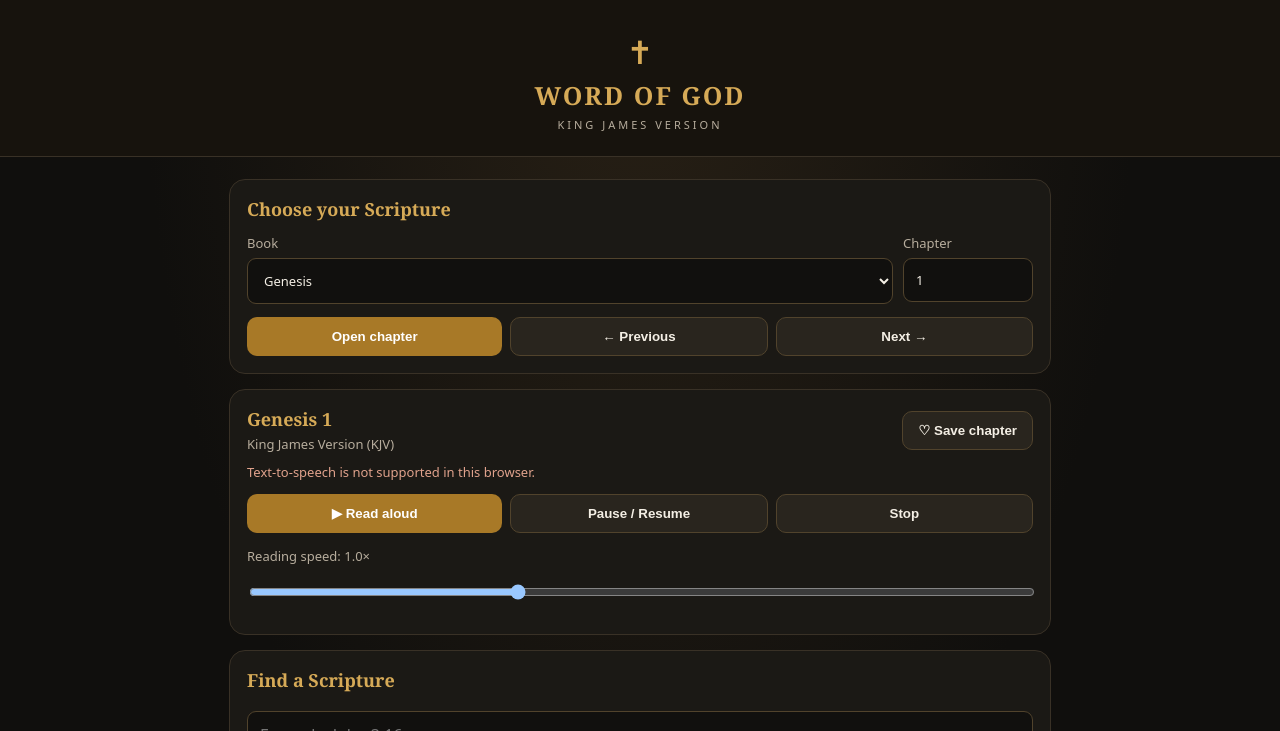
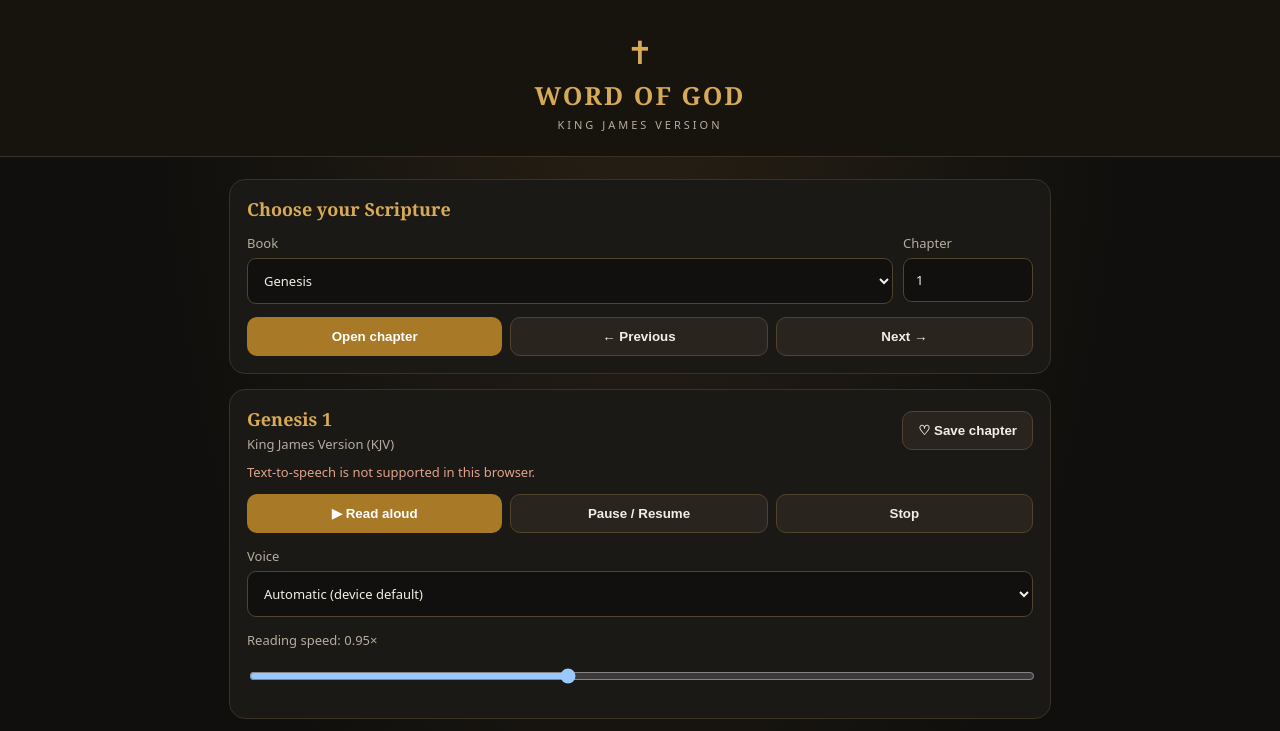
Before and after one commit to dingle217/word-of-god, a plain HTML site: page index.html in a window 1280 px wide. Both pictures are taken after a click on the button "▶ Read aloud". Shown: the top 731 px of the page. Drawn offline with Linux system fonts and the light colour scheme; no server answers.

Commit message:
Add files via upload

```diff
--- a/app.js
+++ b/app.js
@@ -1,12 +1,29 @@
 const books=['Genesis','Exodus','Leviticus','Numbers','Deuteronomy','Joshua','Judges','Ruth','1 Samuel','2 Samuel','1 Kings','2 Kings','1 Chronicles','2 Chronicles','Ezra','Nehemiah','Esther','Job','Psalms','Proverbs','Ecclesiastes','Song of Solomon','Isaiah','Jeremiah','Lamentations','Ezekiel','Daniel','Hosea','Joel','Amos','Obadiah','Jonah','Micah','Nahum','Habakkuk','Zephaniah','Haggai','Zechariah','Malachi','Matthew','Mark','Luke','John','Acts','Romans','1 Corinthians','2 Corinthians','Galatians','Ephesians','Philippians','Colossians','1 Thessalonians','2 Thessalonians','1 Timothy','2 Timothy','Titus','Philemon','Hebrews','James','1 Peter','2 Peter','1 John','2 John','3 John','Jude','Revelation'];
 const $=id=>document.getElementById(id),book=$('book'),chapter=$('chapter'),verses=$('verses'),status=$('status');
 books.forEach(b=>{let o=document.createElement('option');o.value=b;o.textContent=b;book.append(o)});
-let current=[],saved=[];try{saved=JSON.parse(localStorage.getItem('wg-saved')||'[]')}catch{}
+let current=[],saved=[],availableVoices=[];try{saved=JSON.parse(localStorage.getItem('wg-saved')||'[]')}catch{}
+const voiceSelect=$('voice');
+function loadVoices(){
+ if(!('speechSynthesis'in window))return;
+ availableVoices=speechSynthesis.getVoices();
+ const previous=voiceSelect.value;
+ voiceSelect.replaceChildren(new Option('Automatic (device default)',''));
+ const english=availableVoices.filter(v=>/^en(-|$)/i.test(v.lang));
+ // Put likely enhanced/natural voices first when the device exposes them.
+ const score=v=>/natural|neural|enhanced|premium|aria|jenny|guy|google us english/i.test(v.name)?1:0;
+ english.sort((a,b)=>score(b)-score(a));
+ english.forEach(v=>voiceSelect.add(new Option(`${v.name} (${v.lang})`,String(availableVoices.indexOf(v)))));
+ if(previous)voiceSelect.value=previous;
+}
+if('speechSynthesis'in window){loadVoices();speechSynthesis.onvoiceschanged=loadVoices;}
 function stop(){if('speechSynthesis'in window)speechSynthesis.cancel()}
 async function load(){stop();const b=book.value,c=Math.max(1,Number(chapter.value)||1);chapter.value=c;$('heading').textContent=`${b} ${c}`;status.textContent='';verses.textContent='Loading Scripture…';
 try{const r=await fetch(`https://bible-api.com/${encodeURIComponent(b+' '+c)}?translation=kjv`);if(!r.ok)throw Error('Could not load this chapter.');const d=await r.json();if(!d.verses?.length)throw Error('Chapter not found.');current=d.verses;verses.replaceChildren();current.forEach(v=>{const p=document.createElement('p');p.className='verse';const n=document.createElement('span');n.className='num';n.textContent=v.verse; p.append(n,document.createTextNode(v.text.trim()));verses.append(p)})}catch(e){current=[];verses.textContent='';status.textContent=e.message+' Check your internet connection and try again.'}}
 $('open').onclick=load;$('prev').onclick=()=>{if(+chapter.value>1){chapter.value=+chapter.value-1;load()}};$('next').onclick=()=>{chapter.value=+chapter.value+1;load()};book.onchange=()=>chapter.value=1;
-$('play').onclick=()=>{if(!current.length||!('speechSynthesis'in window)){status.textContent='Text-to-speech is not supported in this browser.';return}stop();const u=new SpeechSynthesisUtterance(current.map(v=>`Verse ${v.verse}. ${v.text}`).join(' '));u.rate=+$('speed').value;speechSynthesis.speak(u)};
+$('play').onclick=()=>{if(!current.length||!('speechSynthesis'in window)){status.textContent='Text-to-speech is not supported in this browser.';return}stop();const u=new SpeechSynthesisUtterance(current.map(v=>`Verse ${v.verse}. ${v.text}`).join(' '));u.rate=+$('speed').value;u.pitch=1;
+const selected=voiceSelect.value;
+if(selected!==''&&availableVoices[Number(selected)])u.voice=availableVoices[Number(selected)];
+speechSynthesis.speak(u)};
 $('pause').onclick=()=>{if(!('speechSynthesis'in window))return;if(speechSynthesis.paused)speechSynthesis.resume();else if(speechSynthesis.speaking)speechSynthesis.pause()};
 $('stop').onclick=stop;$('speed').oninput=()=>$('speedLabel').textContent=(+$('speed').value).toFixed(1)+'×';
 function renderSaved(){const el=$('saved');el.replaceChildren();if(!saved.length){el.textContent='No saved chapters yet.';return}saved.forEach((s,i)=>{const row=document.createElement('div');row.className='saved-row';const open=document.createElement('button');open.className='secondary';open.textContent=`${s.book} ${s.chapter}`;open.onclick=()=>{book.value=s.book;chapter.value=s.chapter;load()};const del=document.createElement('button');del.className='secondary';del.textContent='Remove';del.onclick=()=>{saved.splice(i,1);persist();renderSaved()};row.append(open,del);el.append(row)})}
--- a/index.html
+++ b/index.html
@@ -51,7 +51,8 @@ footer{text-align:center;color:#857b6b;font-size:12px;padding:8px}
 <div id="status" role="status"></div>
 <div id="verses">Loading Scripture…</div>
 <div class="actions"><button id="play">▶ Read aloud</button><button class="secondary" id="pause">Pause / Resume</button><button class="secondary" id="stop">Stop</button></div>
-<label style="display:block;margin-top:14px">Reading speed: <span id="speedLabel">1.0×</span><input id="speed" type="range" min=".6" max="1.8" step=".1" value="1"></label>
+<label style="display:block;margin-top:14px">Voice<select id="voice"><option value="">Default device voice</option></select></label>
+<label style="display:block;margin-top:14px">Reading speed: <span id="speedLabel">0.95×</span><input id="speed" type="range" min=".75" max="1.25" step=".05" value=".95"></label>
 </section>
 <section class="panel">
 <h2>Find a Scripture</h2>
```
